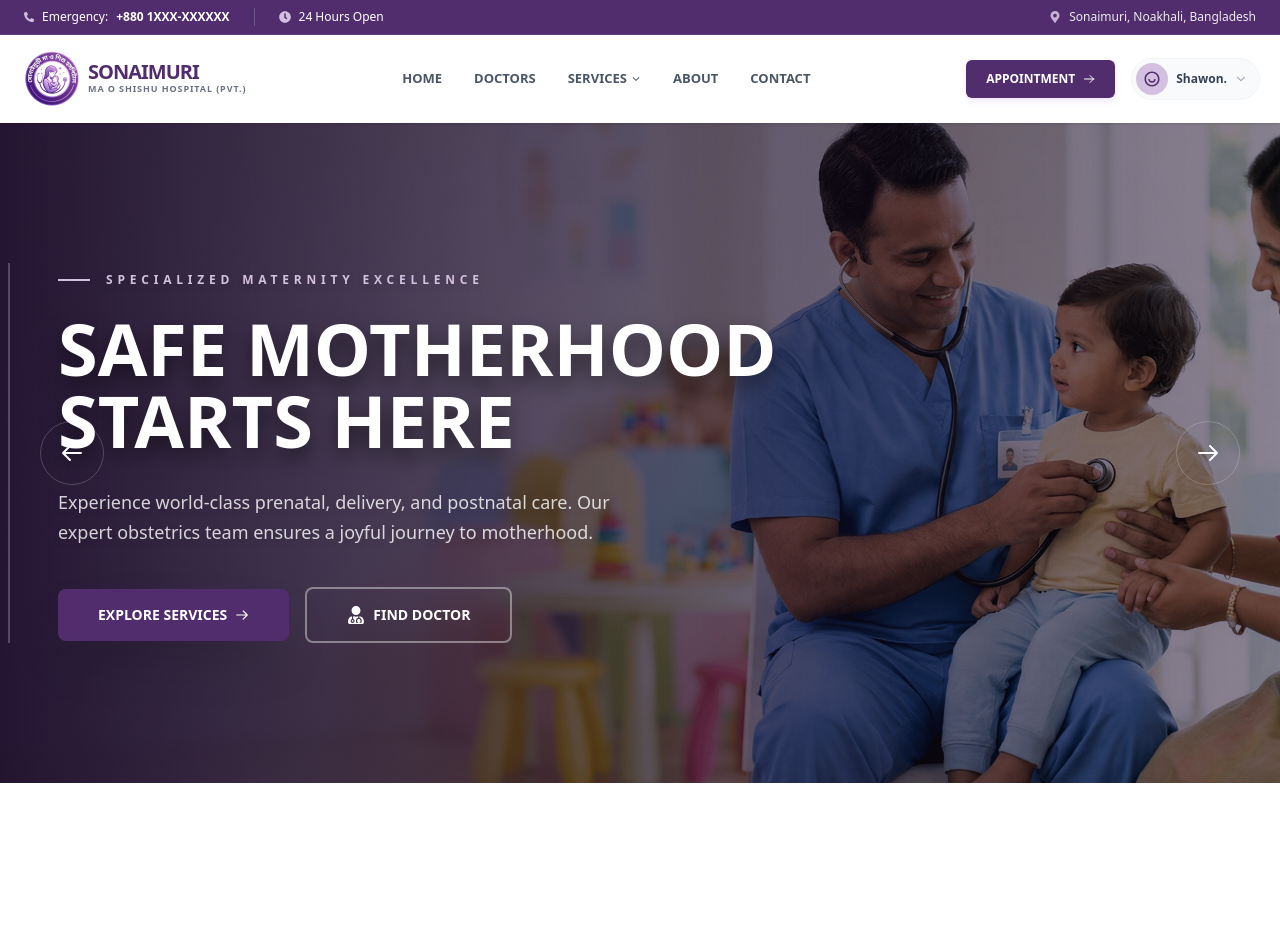
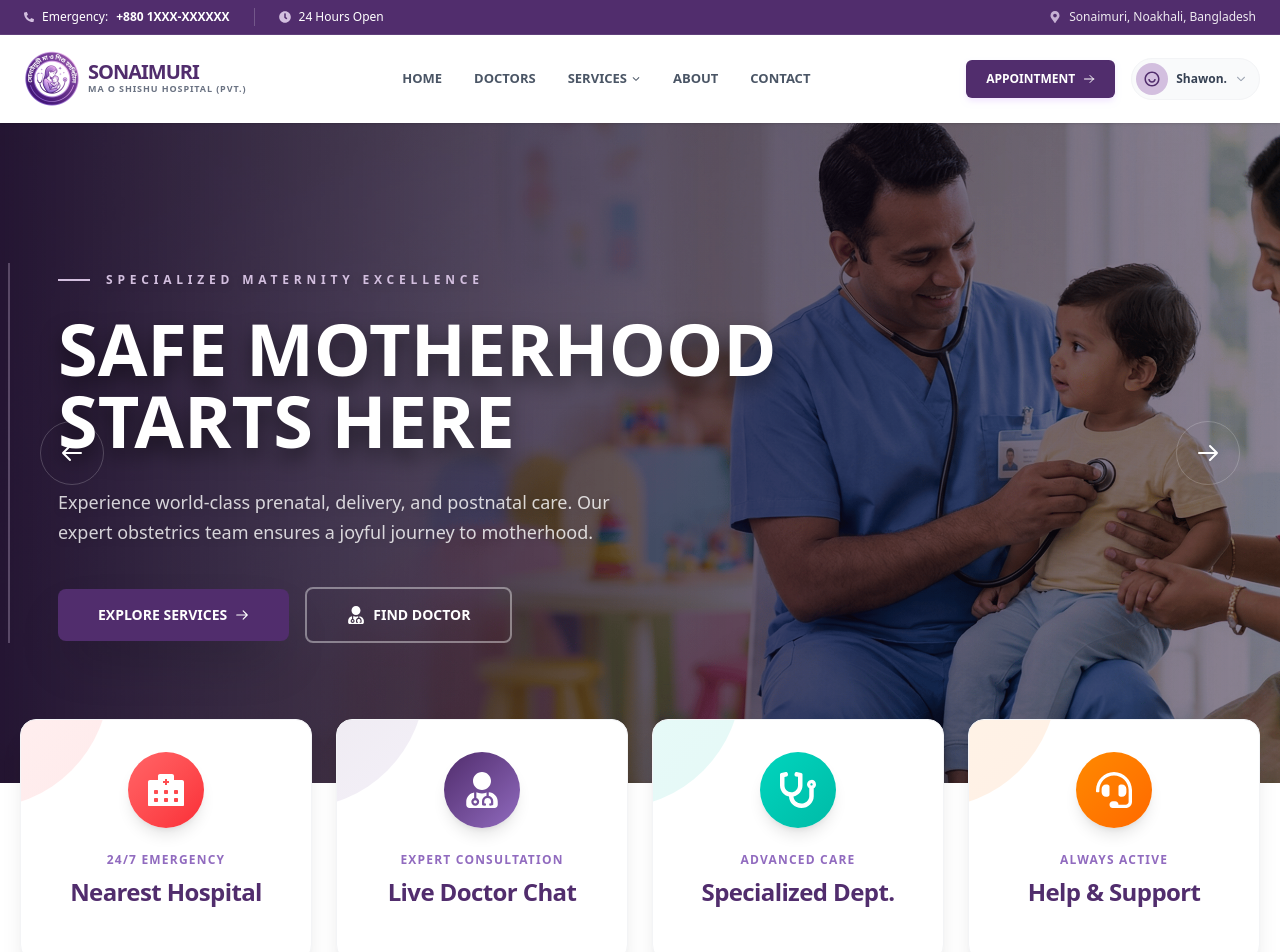
Before and after one commit to hrlimonnkb/sonaimuri-hospital, a Next.js app: page / in a window 1280 px wide. Shown: the top 952 px of the page. Before the commit the page ends 800 px from the top, so only its background shows below. Built offline with nearby package versions, Linux system fonts and the light colour scheme.

Commit message:
Add ServiceHighlights component and integrate it into HomePage

```diff
--- a/src/app/(public)/page.js
+++ b/src/app/(public)/page.js
@@ -1,11 +1,13 @@
 // src/app/(public)/page.js
 
 import HeroSlider from "../components/Home/HeroSlider";
+import ServiceHighlights from "../components/Home/ServiceHighlights";
 
 export default function HomePage() {
   return (
     <div>
       <HeroSlider />
+      <ServiceHighlights/>
     </div>
   );
 }
--- /dev/null
+++ b/src/app/components/Home/ServiceHighlights.jsx
@@ -0,0 +1,78 @@
+"use client";
+import React from 'react';
+import Link from 'next/link';
+import { FaHospitalAlt, FaUserMd, FaStethoscope, FaHeadset } from 'react-icons/fa';
+
+const highlights = [
+  {
+    id: 1,
+    subtitle: "24/7 Emergency",
+    title: "Nearest Hospital",
+    icon: <FaHospitalAlt className="text-4xl" />,
+    color: "from-red-400 to-red-500",
+    link: "/emergency",
+  },
+  {
+    id: 2,
+    subtitle: "Expert Consultation",
+    title: "Live Doctor Chat",
+    icon: <FaUserMd className="text-4xl" />,
+    color: "from-[#512D6D] to-[#916BBF]",
+    link: "/doctors",
+  },
+  {
+    id: 3,
+    subtitle: "Advanced Care",
+    title: "Specialized Dept.",
+    icon: <FaStethoscope className="text-4xl" />,
+    color: "from-teal-400 to-teal-500",
+    link: "/departments",
+  },
+  {
+    id: 4,
+    subtitle: "Always Active",
+    title: "Help & Support",
+    icon: <FaHeadset className="text-4xl" />,
+    color: "from-orange-400 to-orange-500",
+    link: "/contact",
+  }
+];
+
+export default function ServiceHighlights() {
+  return (
+    <section className="relative -mt-16 z-40 pb-20 px-5">
+      <div className="max-width-wrapper">
+        <div className="grid grid-cols-1 sm:grid-cols-2 lg:grid-cols-4 gap-6">
+          {highlights.map((item) => (
+            <Link
+              href={item.link}
+              key={item.id}
+              className="group relative bg-white p-8 rounded-2xl shadow-xl hover:shadow-2xl transition-all duration-500 hover:-translate-y-2 overflow-hidden border border-gray-100"
+            >
+              {/* Decorative Corner Wave */}
+              <div className={`absolute top-0 left-0 w-32 h-32 bg-linear-to-br ${item.color} opacity-10 group-hover:opacity-20 transition-opacity rounded-br-full -translate-x-10 -translate-y-10`}></div>
+
+              <div className="relative z-10 flex flex-col items-center text-center">
+                {/* Icon Container */}
+                <div className={`mb-6 p-5 rounded-full bg-linear-to-br ${item.color} text-white shadow-lg group-hover:scale-110 transition-transform duration-500`}>
+                  {item.icon}
+                </div>
+
+                {/* Text Content */}
+                <span className="text-[#916BBF] font-bold text-xs uppercase tracking-widest mb-2">
+                  {item.subtitle}
+                </span>
+                <h3 className="text-[#512D6D] font-black text-xl lg:text-2xl tracking-tight">
+                  {item.title}
+                </h3>
+
+                {/* Subtle underline effect on hover */}
+                <div className={`w-0 h-1 mt-4 rounded-full bg-linear-to-r ${item.color} group-hover:w-16 transition-all duration-500`}></div>
+              </div>
+            </Link>
+          ))}
+        </div>
+      </div>
+    </section>
+  );
+}
```
Also changed, not shown: src/app/components/Home/HeroSlider.jsx (+0 -133 lines).
